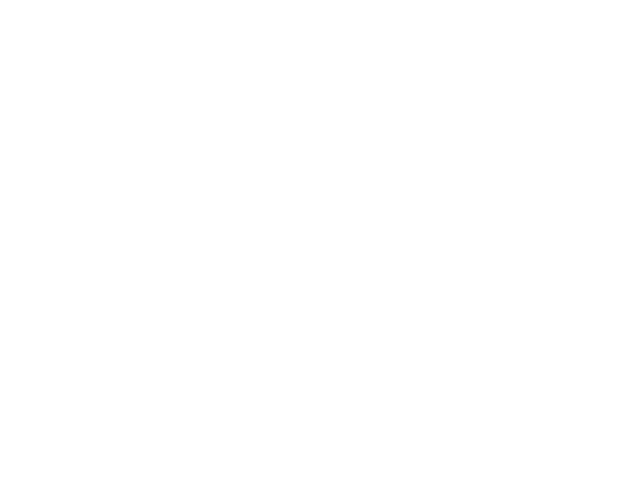
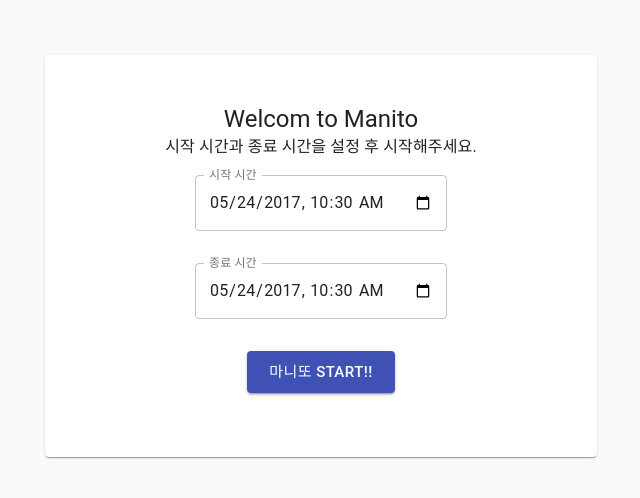
Before and after one commit to young-tim2020/harmony-gangnam-front, a React (Create React App) app: page / in a window 1280 px wide. Shown: the part 104-602 px from the top of the page, without its empty margins (319-959 px from the left). Built offline with nearby package versions, Linux system fonts and the light colour scheme; no server answers.

Commit message:
main 화면 스타일 수정

```diff
--- a/src/App.tsx
+++ b/src/App.tsx
@@ -4,12 +4,14 @@ import "./App.css";
 import Admin from "./pages/Admin";
 import Main from "./pages/Main";
 import Participants from "./pages/ParticipantJoin";
-import ParticipantResult from "./pages/ParticipantResult"
-import AdminResult from "./pages/AdminResult"
+import ParticipantResult from "./pages/ParticipantResult";
+import AdminResult from "./pages/AdminResult";
+import { CssBaseline } from "@material-ui/core";
 
 function App() {
   return (
     <Router>
+      <CssBaseline />
       <Switch>
         <Route path="/participants/join">
           <Participants />
@@ -17,14 +19,14 @@ function App() {
         <Route path="/participants/result">
           <ParticipantResult />
         </Route>
-        <Route path="/main">
-          <Main />
-        </Route>
         <Route path="/admin/result">
           <AdminResult />
         </Route>
         <Route path="/admin">
           <Admin />
+        </Route>
+        <Route path="/">
+          <Main />
         </Route>
       </Switch>
     </Router>
--- a/src/pages/Main.tsx
+++ b/src/pages/Main.tsx
@@ -1,22 +1,27 @@
-import { Button, Container, Grid, TextField } from "@material-ui/core";
+import {
+  Button,
+  Card,
+  Container,
+  Grid,
+  TextField,
+  Typography,
+} from "@material-ui/core";
 import { createStyles, makeStyles, Theme } from "@material-ui/core/styles";
 import axios from "axios";
-import { useEffect } from "react"
-
+import { useEffect } from "react";
 
 const useStyles = makeStyles((theme: Theme) =>
   createStyles({
     container: {
       display: "flex",
-      flexWrap: "wrap",
-      alignItems: "center"
+      alignItems: "center",
+      height: "90vh",
     },
-    textField: {
-      marginLeft: theme.spacing(1),
-      marginRight: theme.spacing(1),
-      width: 250,
-      marginTop:'100px'
-
+    textField: {},
+    form: {
+      width: "100%", // Fix IE 11 issue.
+      marginTop: theme.spacing(8),
+      marginBottom: theme.spacing(8),
     },
   })
 );
@@ -24,69 +29,74 @@ const useStyles = makeStyles((theme: Theme) =>
 function Main() {
   const classes = useStyles();
 
-  useEffect(()=> {
-    axios.get("http://localhost:5000/main")
-    .then(function(response){
+  useEffect(() => {
+    axios
+      .get("http://localhost:5000/main")
+      .then(function (response) {
         console.log(response);
       })
-    .catch(function(error){
+      .catch(function (error) {
         console.log(error);
       });
   }, []);
 
   return (
-    <Container maxWidth="sm" >
+    <Container className={classes.container} component="main" maxWidth="sm">
+      <Card style={{ flex: 1 }}>
+        <form className={classes.form} noValidate action="/manito">
           <Grid
             container
-        direction="row"
+            direction="column"
+            alignItems="center"
             justifyContent="center"
-        alignItems="center"
+            spacing={4}
           >
-       <Button size="large" variant="contained" color="primary" href="/Admin">
-          마니또 Start!!
-        </Button>
-      </Grid>
+            <Typography variant="h5">Welcom to Manito</Typography>
+            <Typography variant="body1">
+              시작 시간과 종료 시간을 설정 후 시작해주세요.
+            </Typography>
 
-      <Grid
-        container
-        direction="row"
-        justifyContent="center"
-        alignItems="center"
-      >
-        <form className={classes.container} noValidate>
+            <Grid item xs={12}>
               <TextField
                 id="datetime-local"
                 label="시작 시간"
+                name="start"
                 type="datetime-local"
                 defaultValue="2017-05-24T10:30"
                 className={classes.textField}
+                variant="outlined"
                 InputLabelProps={{
                   shrink: true,
                 }}
               />
-        </form>
             </Grid>
-
-      <Grid
-        container
-        direction="row"
-        justifyContent="center"
-        alignItems="center"
-      >
-        <form className={classes.container} noValidate>
+            <Grid item xs={12}>
               <TextField
                 id="datetime-local"
                 label="종료 시간"
+                name="end"
                 type="datetime-local"
                 defaultValue="2017-05-24T10:30"
                 className={classes.textField}
+                variant="outlined"
                 InputLabelProps={{
                   shrink: true,
                 }}
               />
+            </Grid>
+            <Grid item xs={12}>
+              <Button
+                type="submit"
+                size="large"
+                variant="contained"
+                color="primary"
+              >
+                마니또 Start!!
+              </Button>
+            </Grid>
+          </Grid>
         </form>
-      </Grid>
-
+      </Card>
     </Container>
   );
 }
```
Also changed, not shown: 1 other file (tests, documents, lock files or other folders). Lines whose indentation alone changed are shown as unchanged.
